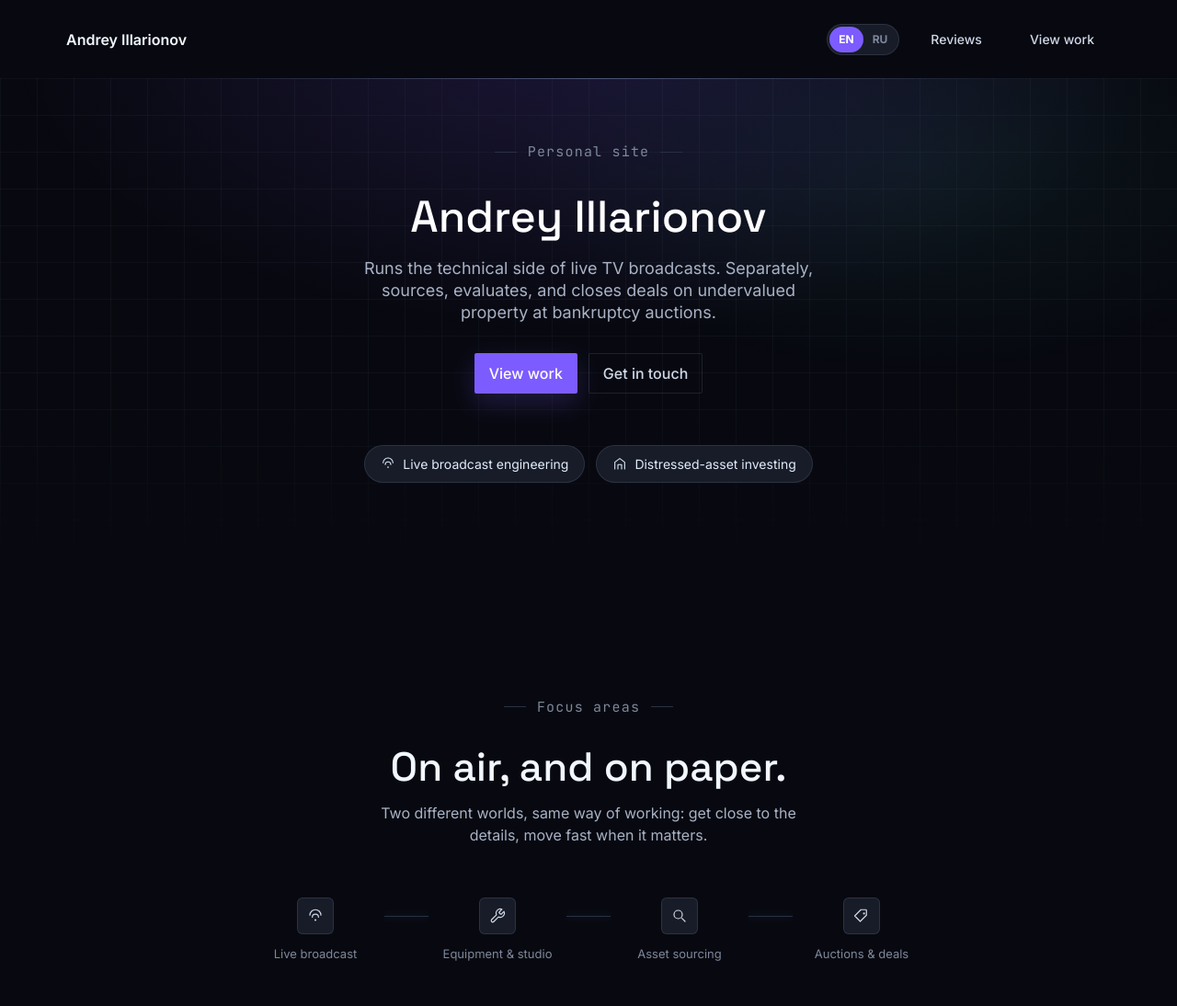
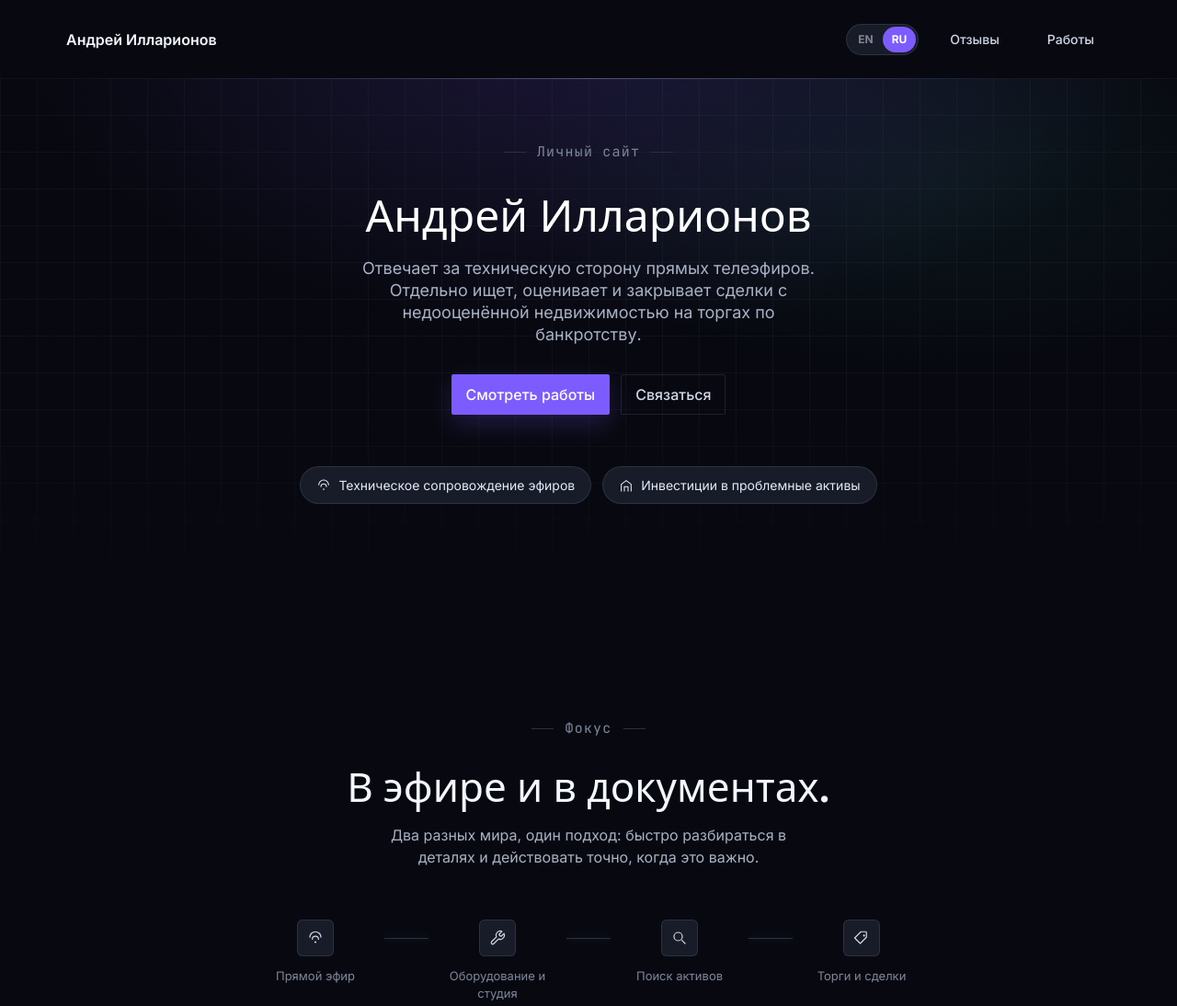
Before and after one commit to 8003260-Graf/public-sites, a plain HTML site: page index.html in a window 1280 px wide. Shown: the top 1094 px of the page at 92% size. Drawn offline with Linux system fonts and the light colour scheme.

Commit message:
Default landing page to Russian

```diff
--- a/index.html
+++ b/index.html
@@ -1,5 +1,5 @@
 <!doctype html>
-<html lang="en">
+<html lang="ru">
 <head>
 <meta charset="UTF-8" />
 <meta name="viewport" content="width=device-width, initial-scale=1" />
@@ -497,8 +497,8 @@
     <span class="nav__brand" data-i18n="brand">Andrey Illarionov</span>
     <div class="nav__right">
       <div class="lang-toggle" role="group" aria-label="Language">
-        <button class="lang-toggle__btn" type="button" data-lang-option="en" aria-pressed="true">EN</button>
-        <button class="lang-toggle__btn" type="button" data-lang-option="ru" aria-pressed="false">RU</button>
+        <button class="lang-toggle__btn" type="button" data-lang-option="en" aria-pressed="false">EN</button>
+        <button class="lang-toggle__btn" type="button" data-lang-option="ru" aria-pressed="true">RU</button>
       </div>
       <a class="btn btn--pill" href="#testimonials" data-i18n="navReviews">Reviews</a>
       <a class="btn btn--pill" href="#work" data-i18n="navWork">View work</a>
@@ -757,15 +757,7 @@
     const params = new URLSearchParams(window.location.search);
     const requested = params.get("lang");
     if (requested === "ru" || requested === "en") return requested;
-
-    try {
-      const saved = localStorage.getItem("site-language");
-      if (saved === "ru" || saved === "en") return saved;
-    } catch (error) {
-      return "en";
-    }
-
-    return "en";
+    return "ru";
   }
 
   function setLanguage(language) {
@@ -784,11 +776,6 @@
       button.setAttribute("aria-pressed", String(isActive));
     });
 
-    try {
-      localStorage.setItem("site-language", language);
-    } catch (error) {
-      return;
-    }
   }
 
   languageButtons.forEach((button) => {
```
